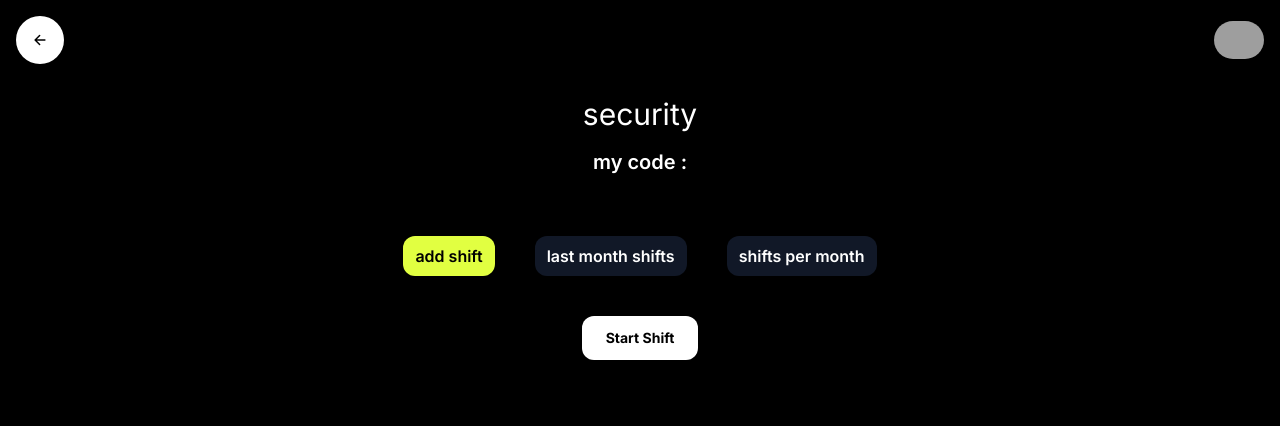
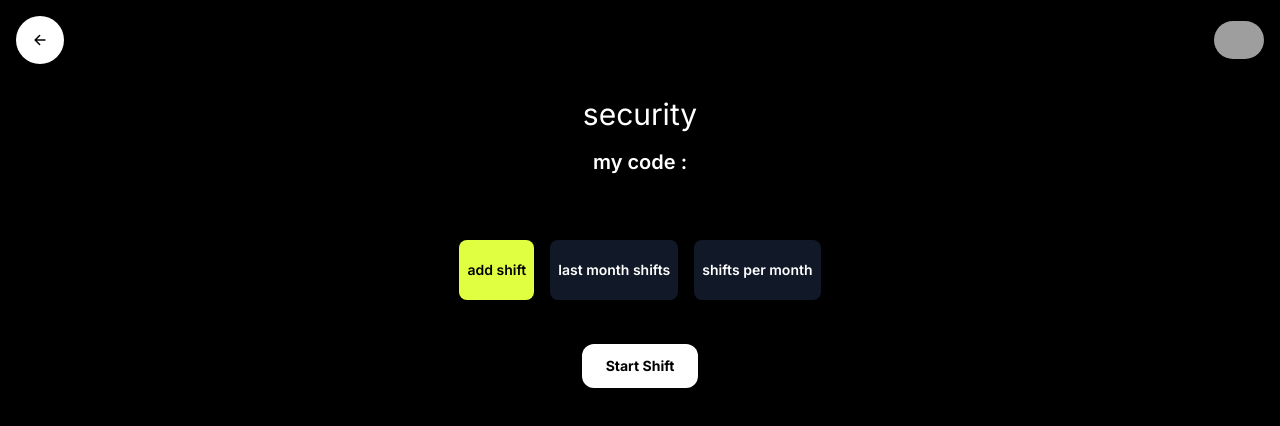
Before and after one commit to leeya018/work, a Next.js app: page /shifts in a window 1280 px wide. Shown: the top 426 px of the page. Built offline with nearby package versions, Linux system fonts and the light colour scheme; no server answers; the database is empty; sample sign-in values are in the browser's storage; grey boxes are pictures that could not be loaded.

Commit message:
size of buttons

```diff
--- a/src/app/shifts/page.tsx
+++ b/src/app/shifts/page.tsx
@@ -1,6 +1,7 @@
 "use client";
 import AddShift from "@/components/AddShift";
 import Alert from "@/components/Alert";
+import ButtonGroup from "@/components/ButtonGroup";
 import ProtectedRoute from "@/components/protectedRoute";
 import SettingsInfo from "@/components/settingsInfo";
 import Shifts from "@/components/Shifts";
@@ -16,37 +17,12 @@ const ShiftsInfo = () => {
     <ProtectedRoute>
       <SettingsInfo />
       <div className="">
-        <div className="flex items-center justify-center gap-10 mt-5 mx-10 text-md font-semibold text-white">
-          <button
-            className={`${
-              chosen === "add_shift" && "bg-yellow p-5 rounded-xl text-black"
-            }  px-3 py-2 bg-gray-900 rounded-xl`}
-            onClick={() => setChosen("add_shift")}
-          >
-            add shift
-          </button>
-          <button
-            className={`${
-              chosen === "last month shifts" &&
-              "bg-yellow p-5 rounded-xl text-black"
-            }  px-3 py-2 bg-gray-900 rounded-xl`}
-            onClick={() => {
-              setChosen("last month shifts");
-              shiftStore.resetMonth();
-              shiftStore.resetYear();
-            }}
-          >
-            last month shifts
-          </button>
-          <button
-            className={`${
-              chosen === "shifts_per_m" && "bg-yellow p-5 rounded-xl text-black"
-            }  px-3 py-2 bg-gray-900 rounded-xl`}
-            onClick={() => setChosen("shifts_per_m")}
-          >
-            shifts per month
-          </button>
-        </div>
+        <ButtonGroup
+          chosen={chosen}
+          setChosen={setChosen}
+          shiftStore={shiftStore}
+        />
+
         {chosen === "add_shift" && <AddShift />}
         {chosen === "last month shifts" && <Shifts />}
         {chosen === "shifts_per_m" && <ShiftsPerMonth />}
--- /dev/null
+++ b/src/components/ButtonGroup.tsx
@@ -0,0 +1,55 @@
+import React from "react";
+
+interface ButtonGroupProps {
+  chosen: string;
+  setChosen: React.Dispatch<React.SetStateAction<string>>;
+  shiftStore: {
+    resetMonth: () => void;
+    resetYear: () => void;
+    // Add other methods or properties of shiftStore if needed
+  };
+}
+
+const ButtonGroup: React.FC<ButtonGroupProps> = ({
+  chosen,
+  setChosen,
+  shiftStore,
+}) => {
+  const buttons = [
+    { id: "add_shift", label: "add shift" },
+    {
+      id: "last month shifts",
+      label: "last month shifts",
+      resetMonth: true,
+      resetYear: true,
+    },
+    { id: "shifts_per_m", label: "shifts per month" },
+  ];
+
+  console.log({ chosen });
+  return (
+    <div className="flex flex-wrap justify-center gap-2 mt-5 mx-2 text-sm font-semibold text-white">
+      {buttons.map((button) => (
+        <button
+          key={button.id}
+          className={`${
+            chosen === button.id && "bg-yellow p-3  rounded-lg text-black"
+          } px-2  bg-gray-900 rounded-lg m-1 py-5`}
+          onClick={() => {
+            setChosen(button.id);
+            if (button.resetMonth) {
+              shiftStore.resetMonth();
+            }
+            if (button.resetYear) {
+              shiftStore.resetYear();
+            }
+          }}
+        >
+          {button.label}
+        </button>
+      ))}
+    </div>
+  );
+};
+
+export default ButtonGroup;
```
